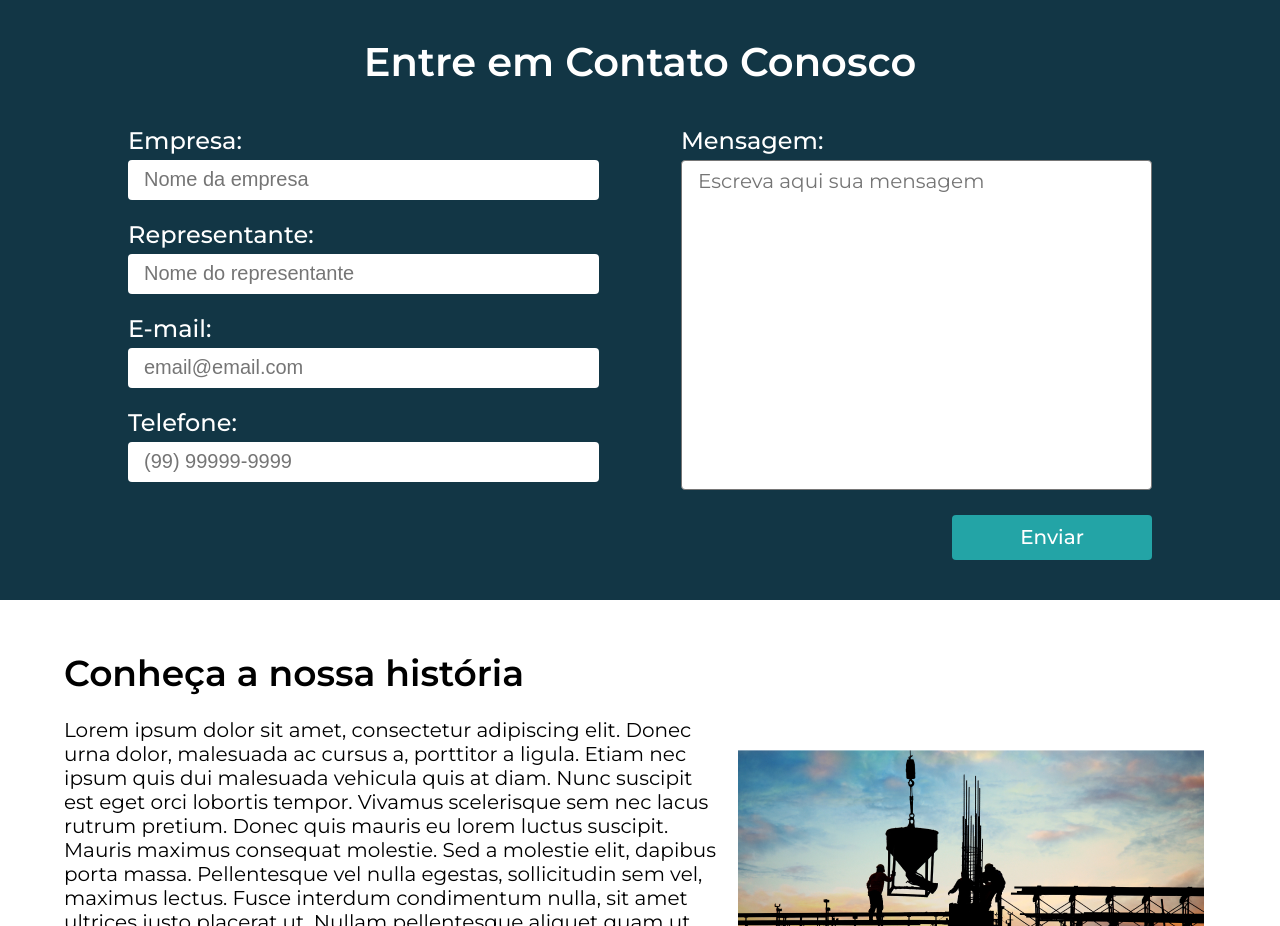
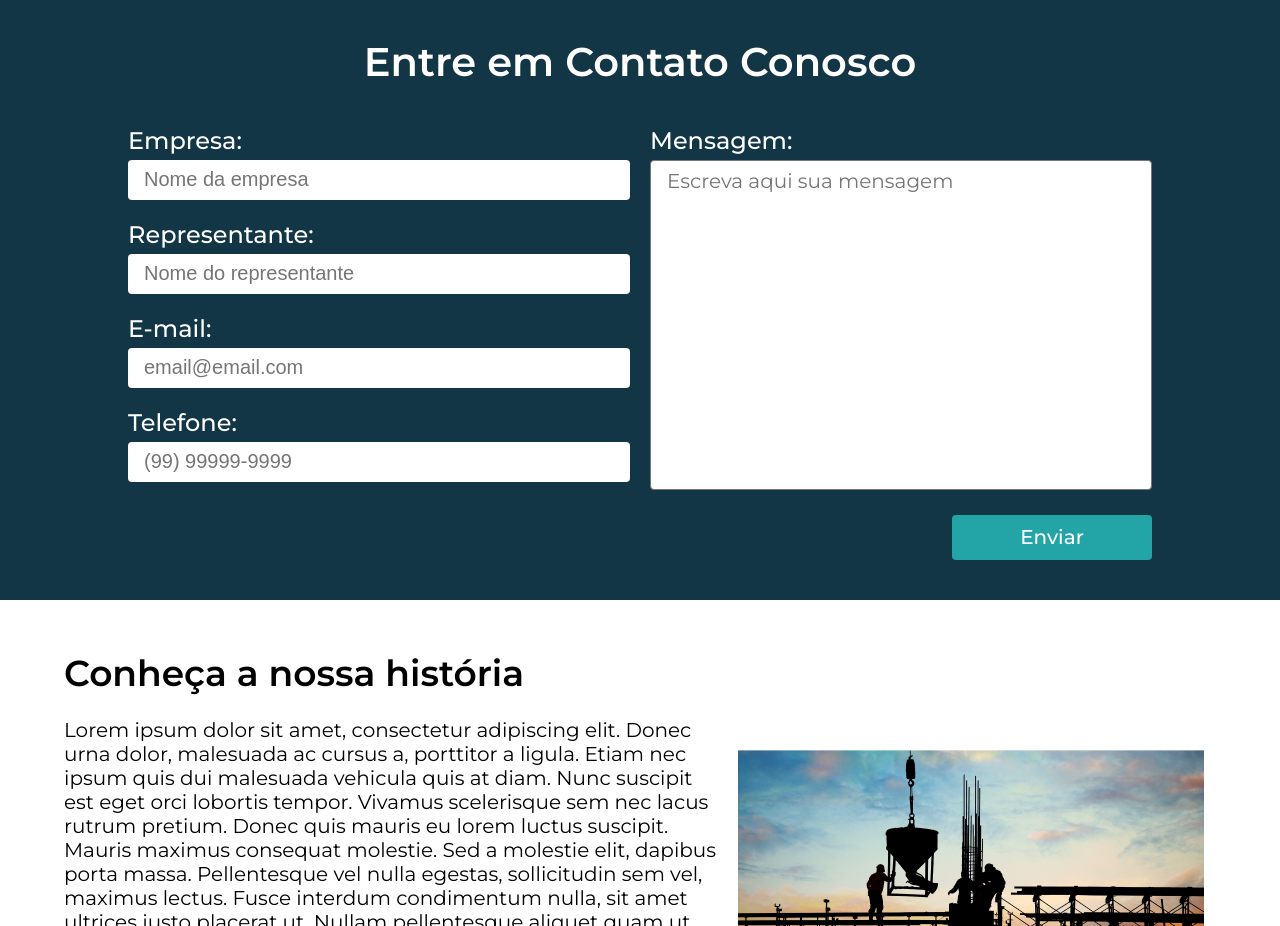
Before and after one commit to cpejr/IZT-web-frontend, a React (Vite) app: page / in a window 1280 px wide. Shown: the part 1240-2166 px from the top of the page. Built offline with nearby package versions, Linux system fonts and the light colour scheme; no server answers.

Commit message:
fix(Home): forms contact message input gap

```diff
--- a/src/components/features/FormsContact/Styles.js
+++ b/src/components/features/FormsContact/Styles.js
@@ -45,7 +45,7 @@ export const Form = styled.form`
   display: flex;
   flex-direction: row;
   width: 80%;
-  gap: 8%;
+  gap: 20px;
   height: 100%;
 
   @media (max-width: 700px) {
```
